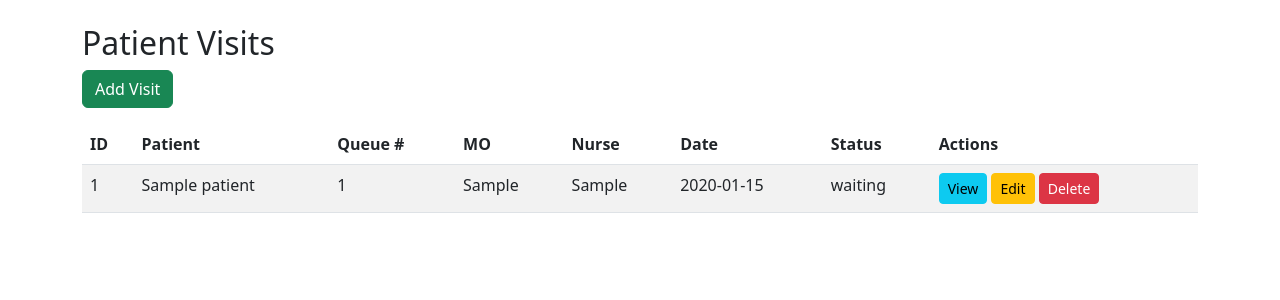
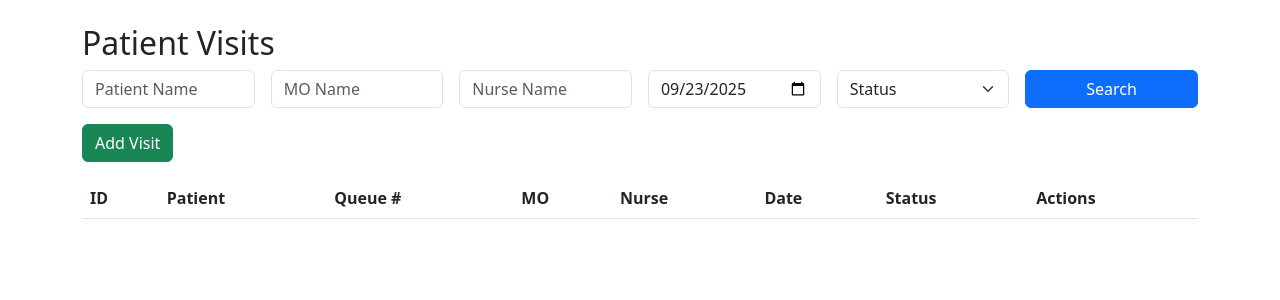
Before and after one commit to herathhmdd/MediQV2, a Flask app: page /visits in a window 1280 px wide. Shown: the part 56-356 px from the top of the page. Run offline with Flask 3, Linux system fonts and the light colour scheme; a user stored in the database is signed in; tables that the repository leaves empty hold one stand-in row (values such as "Sample post"); lists and menus that the app fills with data are empty.

Commit message:
Add filtering options to visit list: include patient, MO, nurse, date, and status

```diff
--- a/app/routes.py
+++ b/app/routes.py
@@ -96,8 +96,33 @@ def delete_record(record_id):
 @app.route('/visits')
 @login_required
 def visit_list():
-    visits = PatientVisit.query.order_by(PatientVisit.queue_number).all()
-    return render_template('visit_list.html', visits=visits)
+    import datetime
+    from sqlalchemy import and_
+    # Get filter params
+    patient = request.args.get('patient', '').strip()
+    mo = request.args.get('mo', '').strip()
+    nurse = request.args.get('nurse', '').strip()
+    date_str = request.args.get('date', '')
+    status = request.args.get('status', '').strip()
+    # Default date to today
+    if not date_str:
+        now = datetime.date.today()
+        date_str = now.strftime('%Y-%m-%d')
+    else:
+        now = datetime.datetime.strptime(date_str, '%Y-%m-%d').date()
+    # Build query
+    query = PatientVisit.query.join(Patient)
+    filters = [PatientVisit.visit_date == now]
+    if patient:
+        filters.append(Patient.name.ilike(f'%{patient}%'))
+    if mo:
+        filters.append(PatientVisit.mo_assigned.has(MediqUser.first_name.ilike(f'%{mo}%')))
+    if nurse:
+        filters.append(PatientVisit.nurse_assigned.has(MediqUser.first_name.ilike(f'%{nurse}%')))
+    if status:
+        filters.append(PatientVisit.status == status)
+    visits = query.filter(and_(*filters)).order_by(PatientVisit.queue_number).all()
+    return render_template('visit_list.html', visits=visits, now=now)
 
 # Patient Visits: Create
 @app.route('/visits/new', methods=['GET', 'POST'])
--- a/app/templates/visit_list.html
+++ b/app/templates/visit_list.html
@@ -2,6 +2,33 @@
 {% block title %}Patient Visits - MediQ Clinic{% endblock %}
 {% block content %}
 <h2>Patient Visits</h2>
+<form method="get" class="row g-3 mb-3">
+    <div class="col-md-2">
+        <input type="text" name="patient" class="form-control" placeholder="Patient Name" value="{{ request.args.get('patient', '') }}">
+    </div>
+    <div class="col-md-2">
+        <input type="text" name="mo" class="form-control" placeholder="MO Name" value="{{ request.args.get('mo', '') }}">
+    </div>
+    <div class="col-md-2">
+        <input type="text" name="nurse" class="form-control" placeholder="Nurse Name" value="{{ request.args.get('nurse', '') }}">
+    </div>
+    <div class="col-md-2">
+        <input type="date" name="date" class="form-control" value="{{ request.args.get('date', '') or (now.strftime('%Y-%m-%d') if now else '') }}">
+    </div>
+    <div class="col-md-2">
+        <select name="status" class="form-select">
+            <option value="">Status</option>
+            <option value="waiting" {% if request.args.get('status') == 'waiting' %}selected{% endif %}>Waiting</option>
+            <option value="in_consultation" {% if request.args.get('status') == 'in_consultation' %}selected{% endif %}>In Consultation</option>
+            <option value="with_nurse" {% if request.args.get('status') == 'with_nurse' %}selected{% endif %}>With Nurse</option>
+            <option value="at_pharmacy" {% if request.args.get('status') == 'at_pharmacy' %}selected{% endif %}>At Pharmacy</option>
+            <option value="completed" {% if request.args.get('status') == 'completed' %}selected{% endif %}>Completed</option>
+        </select>
+    </div>
+    <div class="col-md-2">
+        <button type="submit" class="btn btn-primary w-100">Search</button>
+    </div>
+</form>
 <a href="{{ url_for('create_visit') }}" class="btn btn-success mb-3">Add Visit</a>
 <table class="table table-striped">
     <thead>
```
